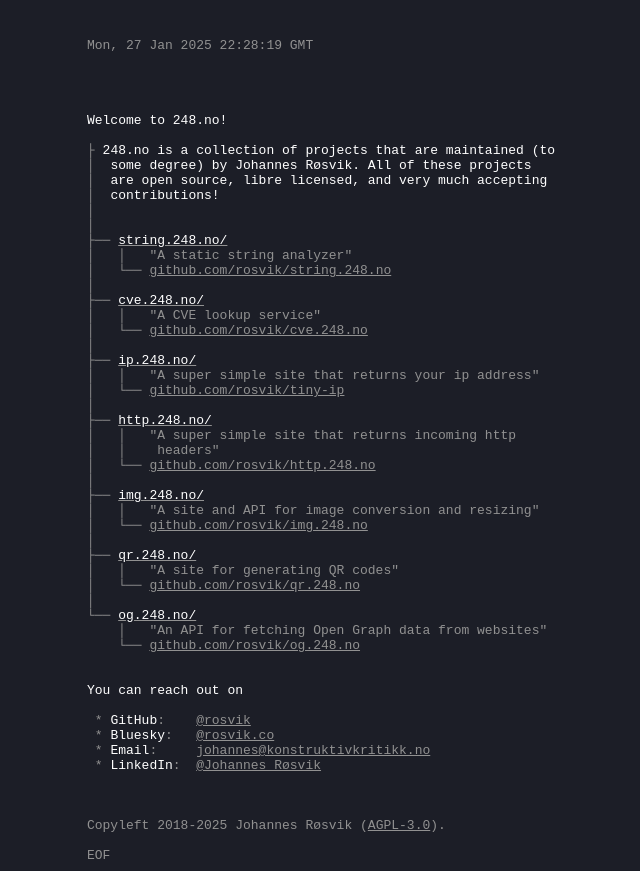
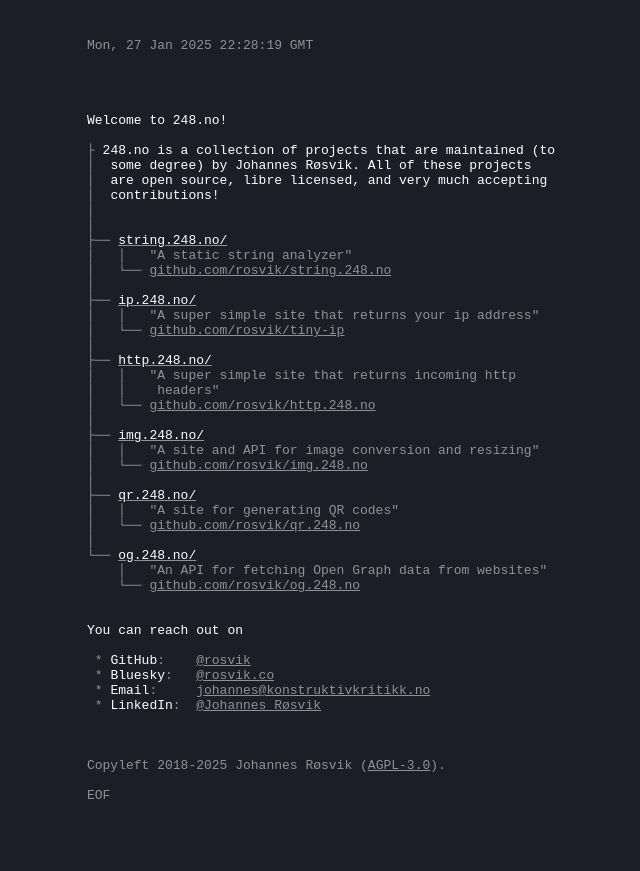
Before and after one commit to rosvik/248.no, a SvelteKit app: page / in a window 1280 px wide. Shown: the whole page, without its empty margins (319-959 px from the left). After the commit the page ends 811 px from the top, so only its background shows below. Built offline with nearby package versions, Linux system fonts and the light colour scheme.

Commit message:
feat: remove cve.248.no

```diff
--- a/src/routes/+page.svelte
+++ b/src/routes/+page.svelte
@@ -10,10 +10,6 @@
 ├── <span><a href="https://string.248.no">string.248.no/</a></span>
 │   │   "A static string analyzer"
 │   └── <a href="https://github.com/rosvik/string.248.no">github.com/rosvik/string.248.no</a>
-│
-├── <span><a href="https://cve.248.no">cve.248.no/</a></span>
-│   │   "A CVE lookup service"
-│   └── <a href="https://github.com/rosvik/cve.248.no">github.com/rosvik/cve.248.no</a>
 │
 ├── <span><a href="https://ip.248.no">ip.248.no/</a></span>
 │   │   "A super simple site that returns your ip address"
```
Also changed, not shown: 1 other file (tests, documents, lock files or other folders).
